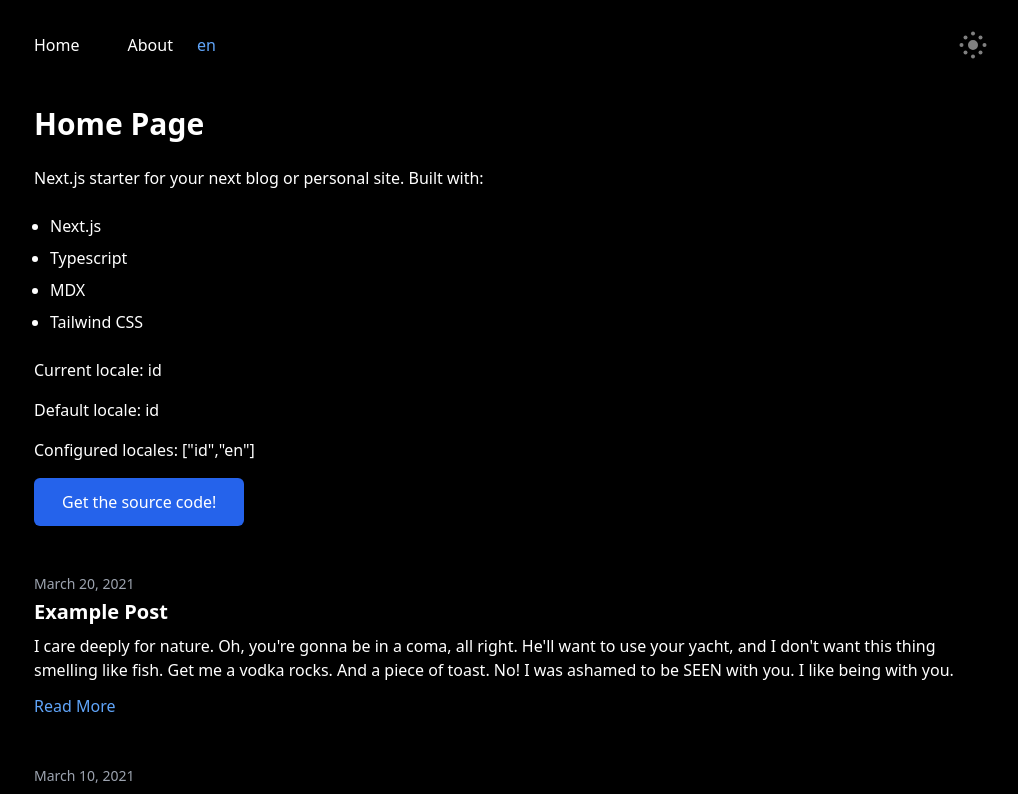
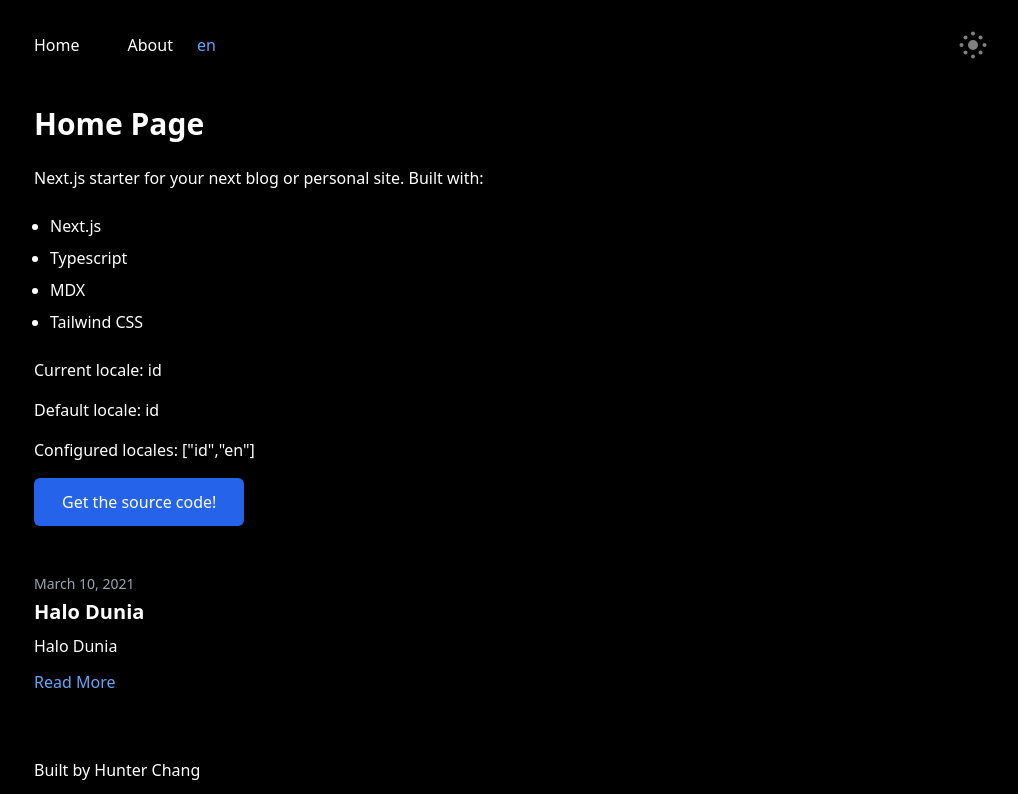
Before and after one commit to yasanugroho/silver-doodle, a Next.js app: page / in a window 1280 px wide. Shown: the top 794 px of the page, without its empty margins (126-1144 px from the left). Built offline with nearby package versions, Linux system fonts and the light colour scheme; what @tailwindcss/typography would draw is missing.

Commit message:
Initialize multi-language blog

```diff
--- a/lib/api.ts
+++ b/lib/api.ts
@@ -1,19 +1,24 @@
 import fs from 'fs';
 import matter from 'gray-matter';
 import { join } from 'path';
-import { POSTS_PATH } from '../utils/mdxUtils';
+import { ID_POSTS_PATH, EN_POSTS_PATH } from '../utils/mdxUtils';
 
-export function getPostSlugs(): string[] {
-  return fs.readdirSync(POSTS_PATH);
+export function getPostSlugs(lang: 'en' | 'id'): string[] {
+  if (lang === 'en') {
+    return fs.readdirSync(EN_POSTS_PATH);
+  } else {
+    return fs.readdirSync(ID_POSTS_PATH);
+  }
 }
 
 type PostItems = {
   [key: string]: string;
 };
 
-export function getPostBySlug(slug: string, fields: string[] = []): PostItems {
+export function getPostBySlug(lang: 'en' | 'id', slug: string, fields: string[] = []): PostItems {
+  const path = lang === 'en' ? EN_POSTS_PATH : ID_POSTS_PATH;
   const realSlug = slug.replace(/\.mdx$/, '');
-  const fullPath = join(POSTS_PATH, `${realSlug}.mdx`);
+  const fullPath = join(path, `${realSlug}.mdx`);
   const fileContents = fs.readFileSync(fullPath, 'utf8');
   const { data, content } = matter(fileContents);
 
@@ -35,10 +40,10 @@ export function getPostBySlug(slug: string, fields: string[] = []): PostItems {
   return items;
 }
 
-export function getAllPosts(fields: string[] = []): PostItems[] {
-  const slugs = getPostSlugs();
+export function getAllPosts(lang: 'en' | 'id', fields: string[] = []): PostItems[] {
+  const slugs = getPostSlugs(lang);
   const posts = slugs
-    .map((slug) => getPostBySlug(slug, fields))
+    .map((slug) => getPostBySlug(lang, slug, fields))
     // sort posts by date in descending order
     .sort((post1, post2) => (post1.date > post2.date ? -1 : 1));
   return posts;
--- a/pages/index.tsx
+++ b/pages/index.tsx
@@ -62,7 +62,7 @@ export const Index: React.FC<IndexProps> = ({ posts }) => {
 };
 
 export const getStaticProps: GetStaticProps = async () => {
-  const posts = getAllPosts(['date', 'description', 'slug', 'title']);
+  const posts = getAllPosts('id', ['date', 'description', 'slug', 'title']);
 
   return {
     props: { posts },
--- a/pages/posts/[slug].tsx
+++ b/pages/posts/[slug].tsx
@@ -15,7 +15,8 @@ import rehypeSlug from 'rehype-slug';
 import Layout, { WEBSITE_HOST_URL } from '../../components/Layout';
 import { MetaProps } from '../../types/layout';
 import { PostType } from '../../types/post';
-import { postFilePaths, POSTS_PATH } from '../../utils/mdxUtils';
+import { enPostFilePaths, idPostFilePaths, EN_POSTS_PATH, ID_POSTS_PATH } from '../../utils/mdxUtils';
+import { useRouter } from 'next/router';
 
 // Custom components/renderers to pass to MDX.
 // Since the MDX files aren't loaded by webpack, they have no knowledge of how
@@ -33,6 +34,9 @@ type PostPageProps = {
 };
 
 const PostPage: React.FC<PostPageProps> = ({ source, frontMatter }) => {
+  const router = useRouter();
+  const { defaultLocale,  query, locale, locales } = router;
+
   const customMeta: MetaProps = {
     title: `${frontMatter.title} - Hunter Chang`,
     description: frontMatter.description,
@@ -40,8 +44,14 @@ const PostPage: React.FC<PostPageProps> = ({ source, frontMatter }) => {
     date: frontMatter.date,
     type: 'article',
   };
+
   return (
     <Layout customMeta={customMeta}>
+      <p>Current slug: {query.slug}</p>
+      <p>Current locale: {locale}</p>
+      <p>Default locale: {defaultLocale}</p>
+      <p>Configured locales: {JSON.stringify(locales)}</p>
+
       <article>
         <h1 className="mb-3 text-gray-900 dark:text-white">
           {frontMatter.title}
@@ -57,8 +67,9 @@ const PostPage: React.FC<PostPageProps> = ({ source, frontMatter }) => {
   );
 };
 
-export const getStaticProps: GetStaticProps = async ({ params }) => {
-  const postFilePath = path.join(POSTS_PATH, `${params.slug}.mdx`);
+export const getStaticProps: GetStaticProps = async ({ params, locale }) => {
+  const postPaths = locale === 'en' ? EN_POSTS_PATH : ID_POSTS_PATH;
+  const postFilePath = path.join(postPaths, `${params.slug}.mdx`);
   const source = fs.readFileSync(postFilePath);
 
   const { content, data } = matter(source);
@@ -81,14 +92,24 @@ export const getStaticProps: GetStaticProps = async ({ params }) => {
 };
 
 export const getStaticPaths: GetStaticPaths = async () => {
-  const paths = postFilePaths
+  const idPaths = idPostFilePaths
     // Remove file extensions for page paths
     .map((path) => path.replace(/\.mdx?$/, ''))
     // Map the path into the static paths object required by Next.js
-    .map((slug) => ({ params: { slug } }));
+    .map((slug) => (
+      { params: { slug }, locale: 'id' }
+    ));
+
+  const enPaths = enPostFilePaths
+    // Remove file extensions for page paths
+    .map((path) => path.replace(/\.mdx?$/, ''))
+    // Map the path into the static paths object required by Next.js
+    .map((slug) => (
+      { params: { slug }, locale: 'en' }
+    ));
 
   return {
-    paths,
+    paths: [...idPaths, ...enPaths],
     fallback: false,
   };
 };
--- /dev/null
+++ b/posts-id/halo-dunia.mdx
@@ -0,0 +1,7 @@
+---
+title: Halo Dunia
+description: Halo Dunia
+date: '2021-03-10'
+---
+
+Contoh blog post dalam bahasa indonesia
--- a/posts/hello-world.mdx
+++ /dev/null
@@ -1,15 +0,0 @@
----
-title: Hello World
-description: That's why you always leave a note! I hear the jury's still out on science. Did you enjoy your meal, Mom? You drank it fast enough. I'm half machine. I'm a monster. We just call it a sausage.
-date: '2021-03-10'
----
-
-This is an example post. There's another one [here](/posts/example-post).
-
-Steve Holt! There's only one man I've ever called a coward, and that's Brian Doyle Murray. No, what I'm calling you is a television actor. No, I did not kill Kitty. However, I am going to oblige and answer the nice officer's questions because I am an honest man with no secrets to hide.
-
-## Heading H2
-
-That's what it said on 'Ask Jeeves.' That's what it said on 'Ask Jeeves.' Across from where? That's why you always leave a note! I hear the jury's still out on science.
-
-I hear the jury's still out on science. I hear the jury's still out on science. No, I did not kill Kitty. However, I am going to oblige and answer the nice officer's questions because I am an honest man with no secrets to hide.
--- a/utils/mdxUtils.ts
+++ b/utils/mdxUtils.ts
@@ -2,10 +2,16 @@ import fs from 'fs';
 import path from 'path';
 
 // POSTS_PATH is useful when you want to get the path to a specific file
-export const POSTS_PATH = path.join(process.cwd(), 'posts');
+export const ID_POSTS_PATH = path.join(process.cwd(), 'posts-id');
+export const EN_POSTS_PATH = path.join(process.cwd(), 'posts-en');
 
 // postFilePaths is the list of all mdx files inside the POSTS_PATH directory
-export const postFilePaths = fs
-  .readdirSync(POSTS_PATH)
+export const idPostFilePaths = fs
+  .readdirSync(ID_POSTS_PATH)
   // Only include md(x) files
   .filter((path) => /\.mdx?$/.test(path));
+
+  export const enPostFilePaths = fs
+  .readdirSync(EN_POSTS_PATH)
+  // Only include md(x) files
+  .filter((path) => /\.mdx?$/.test(path));
```
Also changed, not shown: posts-en/example-post.mdx (renamed from posts/example-post.mdx).
